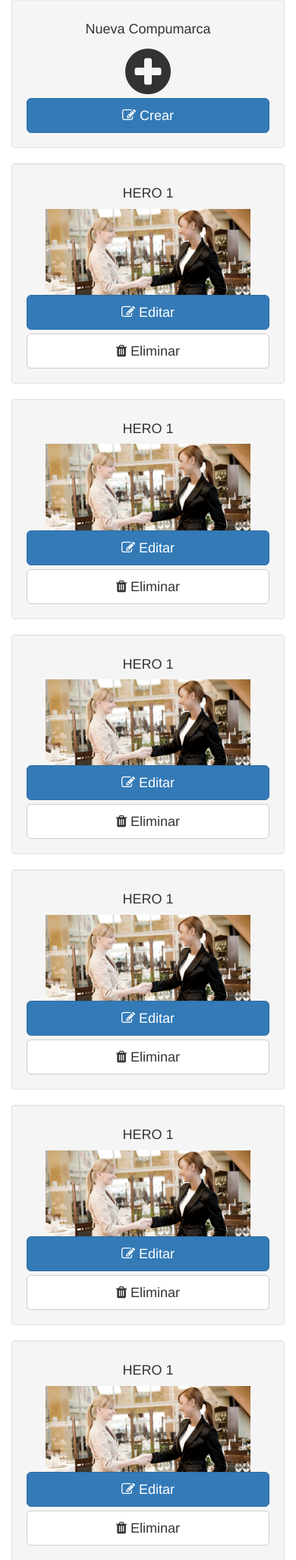
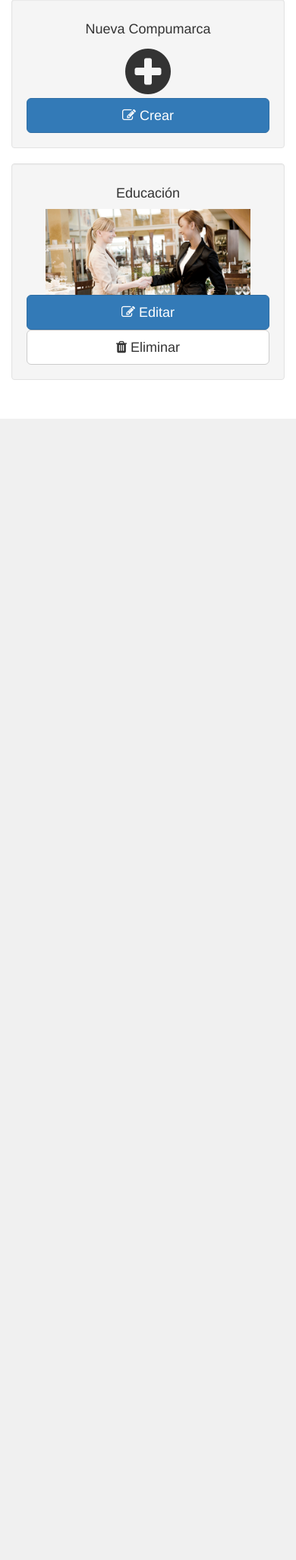
Before and after one commit to murcita/cmsjobjob, a PHP site: page /marcas.php in a window 390 px wide. Shown: the part 293-2346 px from the top of the page at 76% size. After the commit the page ends 844 px from the top, so only its background shows below. Run offline with PHP 8.4, Linux system fonts and the light colour scheme; data comes from the database, SQL or seed files in the repository; some libraries are stand-ins or nearby versions.

Commit message:
actualizacion estilos

```diff
--- a/admin/actualidad.php
+++ b/admin/actualidad.php
@@ -81,9 +81,11 @@ include_once("../includes/libraries.php");
             </div>
             <p></p>
             <p>Grupo Compufácil presente en RUMBO 2016, evento de educación  y TICS. <a href=”www.rumbo.com”>www.rumbo.com</a></p>
-            <p><img src="../includes/imagenes/Actualidad.jpg." width="300px"></p>
 
-
+            <div class="container">
+<img src="../includes/imagenes/Actualidad.jpg" width="100% ">
+              <b> Dic 05, 2016 3:00 p.m.</b>
+</div>
     <div class="card-footer">
 <button type="button" class="btn btn-primary btn-lg btn-block"> <i class="fa fa-pencil-square-o" aria-hidden="true"></i> Editar</button>
 <button type="button" class="btn btn-default btn-lg btn-block"><i class="fa fa-trash" aria-hidden="true"></i> Eliminar</button>
--- a/admin/detalleactualidad.php
+++ b/admin/detalleactualidad.php
@@ -128,7 +128,7 @@ include_once("../includes/libraries.php");
 
 
 
-    <!-- DESCRIPCION -->
+    <!-- NUEVA ENTRADA -->
 <div class="form-group">
   <label class="col-md-4 control-label" for="Descripción">Nueva entrada</label>
   <div class="col-md-4">
--- a/admin/marcas.php
+++ b/admin/marcas.php
@@ -71,7 +71,7 @@ include_once("../includes/libraries.php");
 
 
 <?php
-
+   /*
   include("../includes/conf.php");
   $query = "SELECT * FROM Marcas WHERE activo = 'YES' ; ";
   $link->setAttribute(PDO::ATTR_ERRMODE, PDO::ERRMODE_EXCEPTION);
@@ -93,7 +93,7 @@ include_once("../includes/libraries.php");
     echo '</div>';
     echo '</div>';
   }
-
+  */
 
 ?>
 
@@ -108,7 +108,7 @@ include_once("../includes/libraries.php");
 <img src="../archivos/marcas/banner/banner_15_1480954522.png" width="100% ">
 </div>
 <div class="card-footer">
-<button type="button" class="btn btn-primary btn-lg btn-block"> <i class="fa fa-pencil-square-o" aria-hidden="true"></i> Editar</button>
+    <form action="detalleMarca.php"><button type="submit" class="btn btn-primary btn-lg btn-block"> <i class="fa fa-pencil-square-o" aria-hidden="true"></i> Editar</button></form>
 <button type="button" class="btn btn-default btn-lg btn-block"><i class="fa fa-trash" aria-hidden="true"></i>       Eliminar</button>
 </div>
     </div>
@@ -119,53 +119,9 @@ include_once("../includes/libraries.php");
 
       <!--Duplicado Tarjeta-->
 
- <div class="col-sm-2 col-md-6 col-lg-4">
-        <div class="well">
-<h4 class="card-title">Educación</h4>
-<div class="container">
-<img src="../includes/imagenes/educacion.jpg" width="100%">
-</div>
-<div class="card-footer">
-<button type="button" class="btn btn-primary btn-lg btn-block"> <i class="fa fa-pencil-square-o" aria-hidden="true"></i> Editar</button>
-<button type="button" class="btn btn-default btn-lg btn-block"><i class="fa fa-trash" aria-hidden="true"></i>       Eliminar</button>
-</div>
-    </div>
-   </div>
-
-      <!--Duplicado Tarjeta-->
-
- <div class="col-sm-2 col-md-6 col-lg-4">
-<div class="well">
-<h4 class="card-title">Educación</h4>
-<div class="container">
-
-<img src="../archivos/marcas/banner/banner_15_1480954522.png" width="100% ">
-</div>
-    <div class="card-footer">
-<button type="button" class="btn btn-primary btn-lg btn-block"> <i class="fa fa-pencil-square-o" aria-hidden="true"></i> Editar</button>
-<button type="button" class="btn btn-default btn-lg btn-block"><i class="fa fa-trash" aria-hidden="true"></i>       Eliminar</button>
-</div>
-    </div>
-   </div>
 
 
 
-      <!--Duplicado Tarjeta-->
-
- <div class="col-sm-2 col-md-6 col-lg-4">
-        <div class="well">
-<h4 class="card-title">Educación</h4>
-<div class="container">
-<img src="../includes/imagenes/educacion.jpg" width="100%">
-</div>
-
-    <div class="card-footer">
-<button type="button" class="btn btn-primary btn-lg btn-block"> <i class="fa fa-pencil-square-o" aria-hidden="true"></i> Editar</button>
-<button type="button" class="btn btn-default btn-lg btn-block"><i class="fa fa-trash" aria-hidden="true"></i>       Eliminar</button>
-</div>
-    </div>
-   </div>
-
-      </div>
      </div>
       </div>
+        </center></div></body></html>
```
